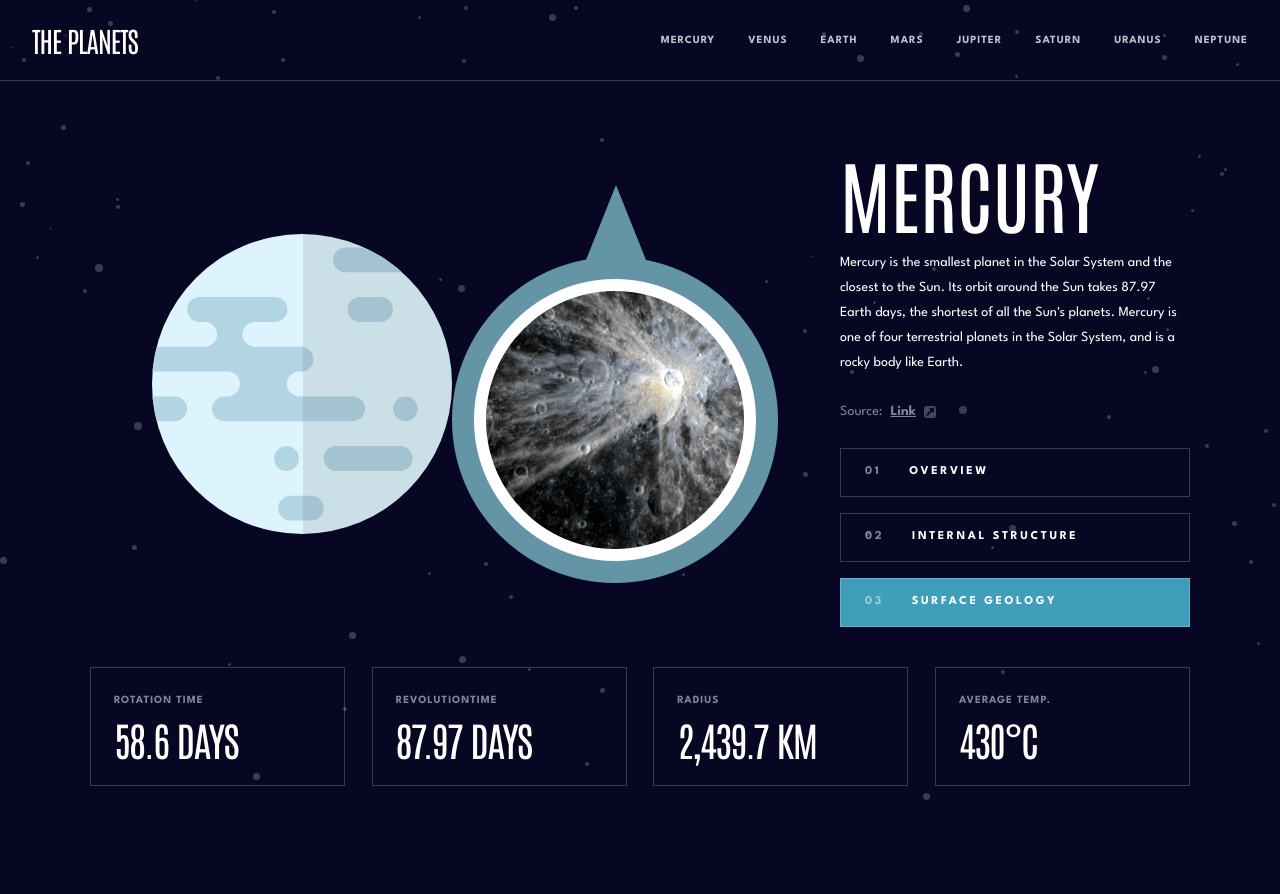
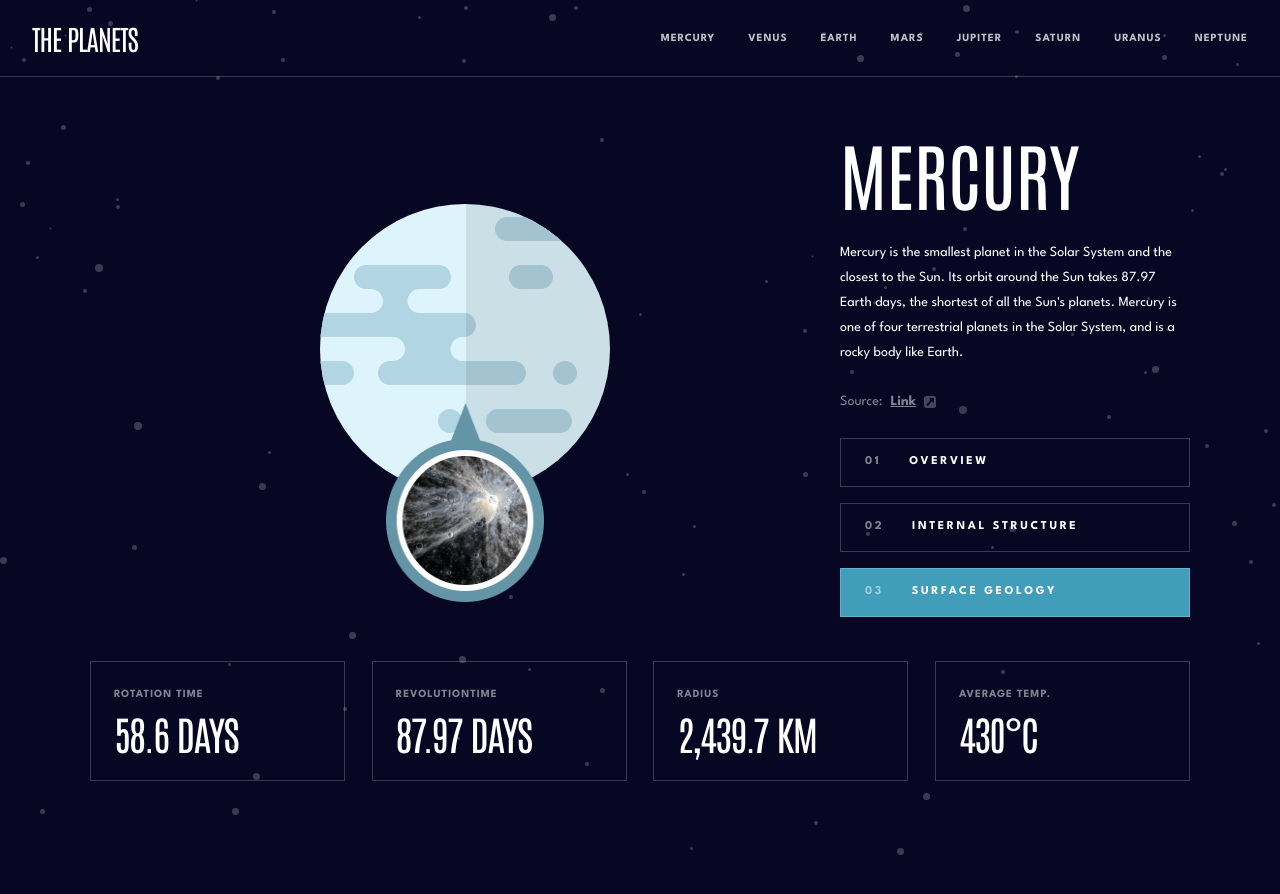
Before and after one commit to anacarolinabmv/FM-Planets-facts, a website with bundled scripts: page index.html in a window 1280 px wide. Before the commit the page ends 800 px from the top, so only its background shows below. Built offline with nearby package versions, Linux system fonts and the light colour scheme.

Commit message:
Change layout positioning styles

```diff
--- a/src/js/views/planetView.js
+++ b/src/js/views/planetView.js
@@ -109,7 +109,7 @@ class PlanetView {
         <img src="assets/images/planet-${this.#planetName}.svg" class="planet__picture" alt="Picure ${
       this.#planetName
     } " />
-    <img src="assets/images/geology-${this.#planetName}.png" />
+    <img class="planet__picture--geology" src="assets/images/geology-${this.#planetName}.png" />
       </div>
       <div class="planet__text">
         <h1 class="h1">${this.#planetObj.name}</h1>
--- a/src/sass/_layout.scss
+++ b/src/sass/_layout.scss
@@ -1,29 +1,36 @@
 .planet {
   margin: 0 auto;
-  margin-top: 6rem;
   display: grid;
   width: 100%;
   max-width: 118rem;
+  height: 100vh;
   grid-template-columns: 1fr max-content;
+  grid-template-rows: 68vh 1fr;
   color: $white;
   padding: 0 4rem;
 
   &__picture-box {
     display: flex;
+    align-items: center;
     justify-content: center;
-    align-items: center;
+    position: relative;
+    height: 100%;
   }
 
   &__picture {
-    height: 100%;
-    max-width: 30rem;
-    max-height: 30rem;
-    width: 100%;
+    max-height: 95%;
+    &--geology {
+      position: absolute;
+      height: 19.9rem;
+      width: 15.8rem;
+      top: 60%;
+    }
   }
 
   &__text {
     width: 100%;
     max-width: 35rem;
+    margin-top: 4.8rem;
   }
 
   &__source {
@@ -43,14 +50,16 @@
   &__info-boxes {
     grid-column: 1 / span 2;
     grid-row: 2;
+    height: 100%;
     display: flex;
     justify-content: space-between;
+    gap: 1rem;
     margin-top: 4rem;
-    gap: 1rem;
   }
 
   &__info-box {
     border: 1px solid rgba($white, 0.2);
+    height: 12rem;
     width: 100%;
     max-width: 25.5rem;
     padding: 2rem 2.3rem;
--- a/src/sass/_navigation.scss
+++ b/src/sass/_navigation.scss
@@ -1,5 +1,5 @@
 .navigation {
-  padding: 2.2rem 3.2rem;
+  padding: 2rem 3.2rem;
   display: flex;
   align-items: center;
   border-bottom: 1px solid rgba($white, 0.2);
--- a/src/sass/_typography.scss
+++ b/src/sass/_typography.scss
@@ -8,8 +8,8 @@
 
 .h1 {
   font-family: 'Antonio', sans-serif;
-  font-size: 8rem;
-  margin-bottom: 0.6rem;
+  font-size: 7.4rem;
+  margin-bottom: 2rem;
   font-style: normal;
   font-weight: 400;
   line-height: normal;
```
Also changed, not shown: src/css/style.css, 1 other file.
